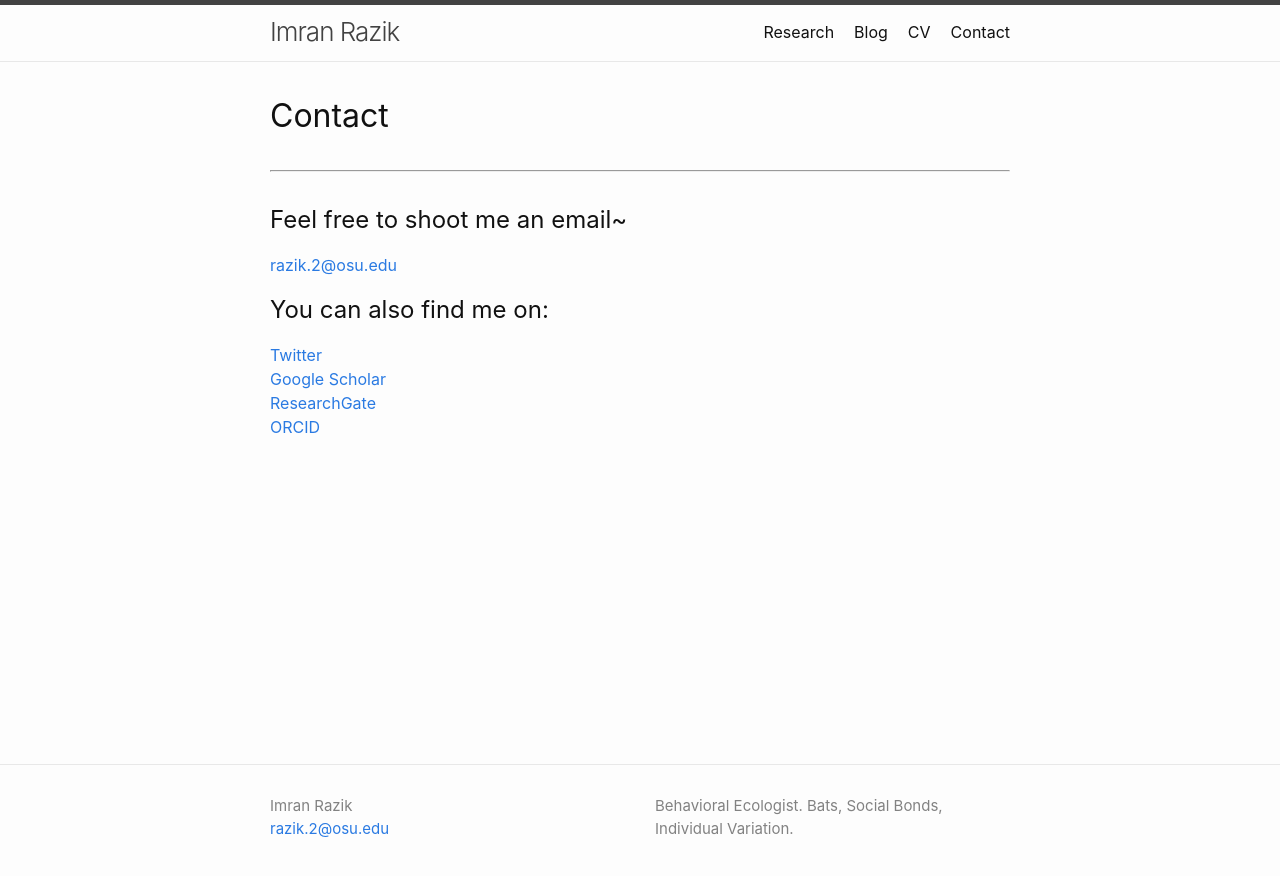
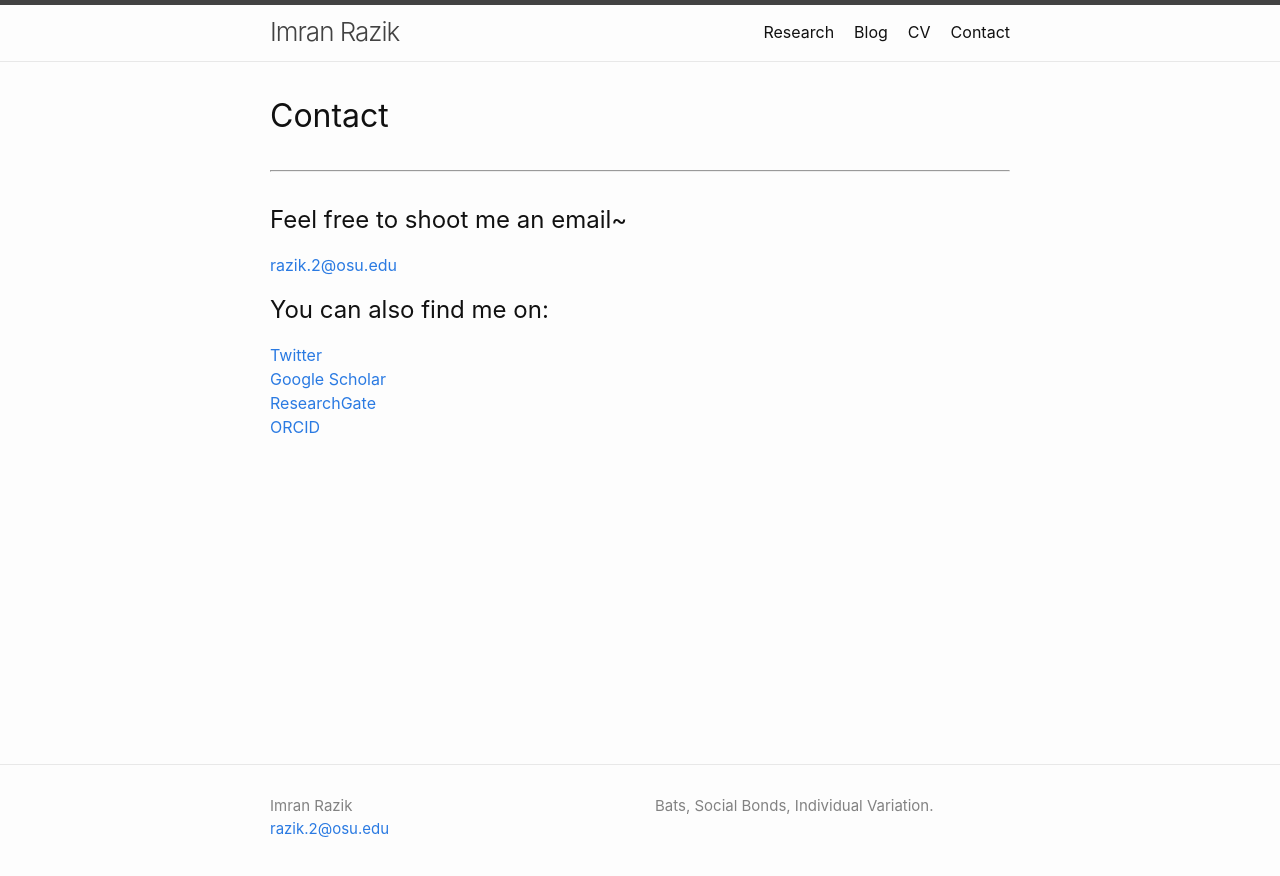
Before and after one commit to imranrazik/imranrazik.github.io, a Jekyll site: the page built from Contact.md, in a window 1280 px wide. Shown: the top 876 px of the page. Built offline with Jekyll 4.4.1, drawn with Linux system fonts in a browser that asks for light colours; our own code applies the rules of GitHub Pages for plain Markdown files.

Commit message:
Update _config.yml

```diff
--- a/_config.yml
+++ b/_config.yml
@@ -3,7 +3,7 @@ author:
   name: Imran Razik
   email: razik.2@osu.edu
 description: > # this means to ignore newlines until "show_excerpts:"
-  Behavioral Ecologist. Bats, Social Bonds, Individual Variation.
+  Bats, Social Bonds, Individual Variation.
 
 show_excerpts: false # set to true to show excerpts on the homepage
 
```
